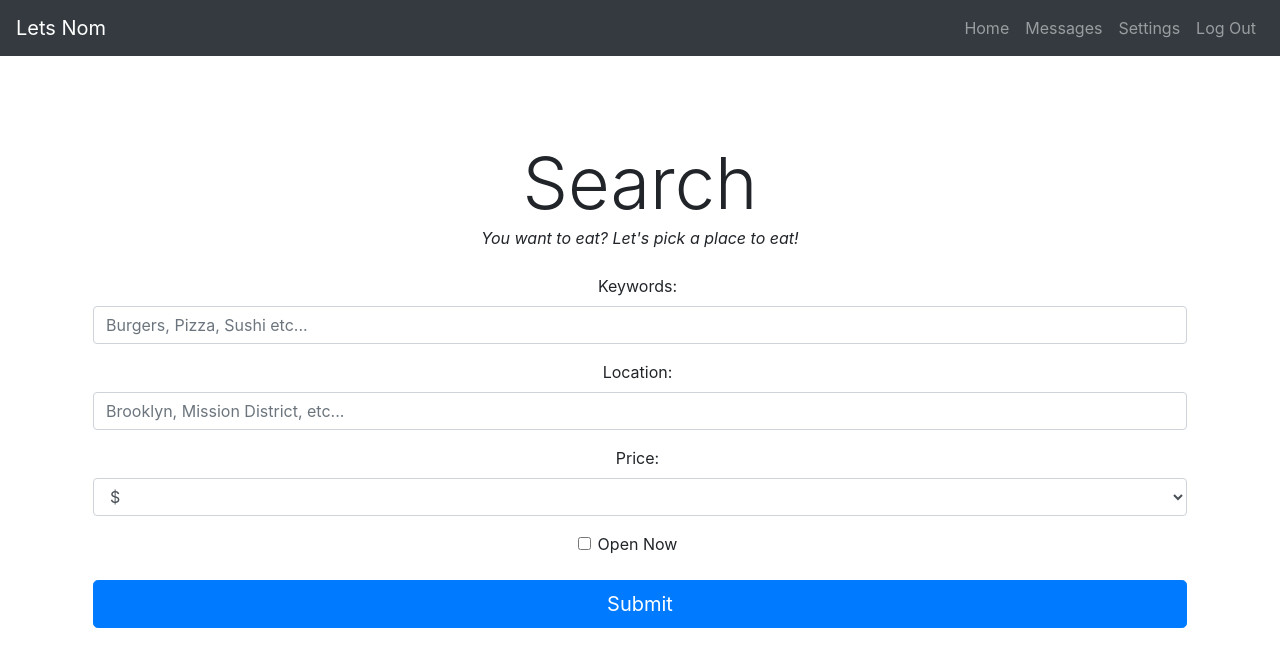
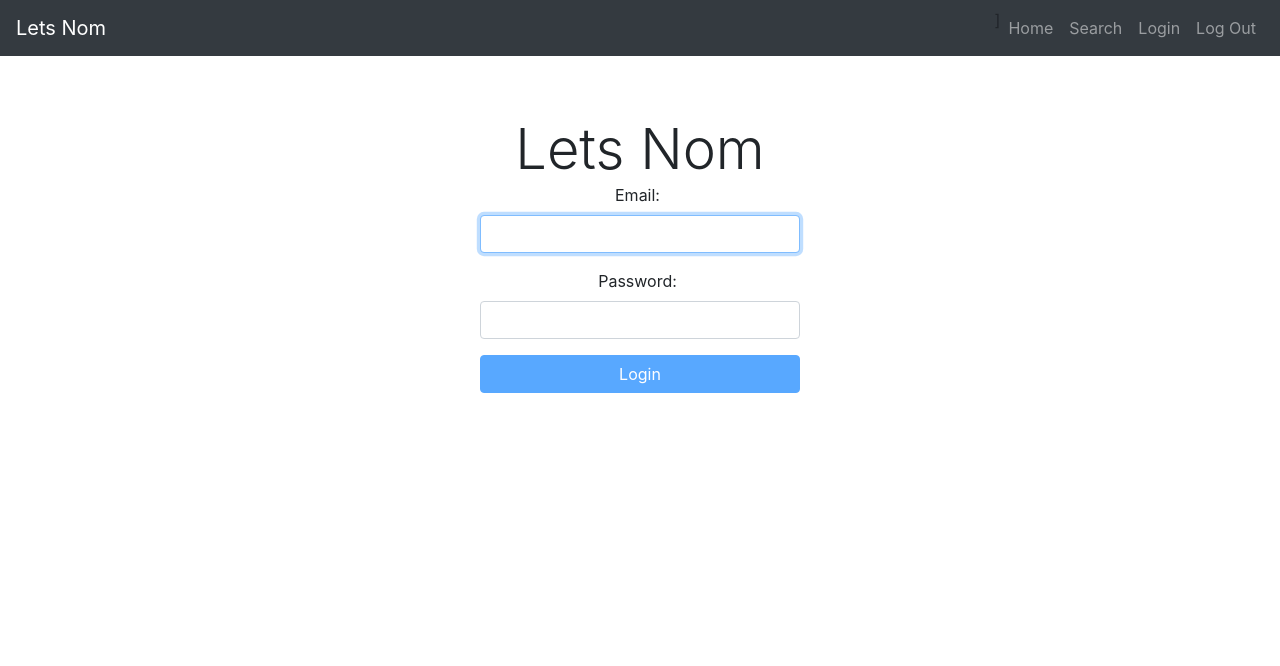
Before and after one commit to sevebarr/letsNom, a React (Create React App) app: page /login in a window 1280 px wide. Shown: the top 666 px of the page. Built offline with nearby package versions, Linux system fonts and the light colour scheme.

Commit message:
backend skeleton and navbar to dummy pages

```diff
--- a/package.json
+++ b/package.json
@@ -6,6 +6,7 @@
     "@testing-library/jest-dom": "^4.2.4",
     "@testing-library/react": "^9.5.0",
     "@testing-library/user-event": "^7.2.1",
+    "aws-amplify": "^3.0.17",
     "bootstrap": "^4.5.0",
     "bootstrap-react": "^0.3.1",
     "react": "^16.13.0",
--- a/src/App.css
+++ b/src/App.css
@@ -18,6 +18,32 @@ rgb(224,255,255) */
 .App {
 	text-align: center;
 }
+
+
+/* LOGIN */
+@media all and (min-width: 480px) {
+  .Home {
+    padding: 60px 0;
+  }
+
+  .Home form {
+    margin: 0 auto;
+    max-width: 320px;
+  }
+}
+
+/* LOGIN */
+@media all and (min-width: 480px) {
+  .Login {
+    padding: 60px 0;
+  }
+
+  .Login form {
+    margin: 0 auto;
+    max-width: 320px;
+  }
+}
+
 
 /* SEARCH */
 
--- a/src/App.js
+++ b/src/App.js
@@ -1,110 +1,41 @@
 import React, { useState } from 'react';
-
-import { Navbar, Nav, NavItem } from 'react-bootstrap'; // Components provided by Bootstrap
-import { Link } from 'react-router-dom';
-import { LinkContainer } from 'react-router-bootstrap';
-
-import Routes from './Routes';
-
-//import FoodsView from './components/zDEPRECATED.FoodsView';
 import Header from './components/Header';
-import AwaitingFriends from './components/AwaitingFriends';
-import FetchRestaurantResults from './components/FetchRestaurantResults.js';
-import SearchCriteria from './components/SearchCriteria';
+import Home from './components/Home';
+import Login from './components/Login';
+import LetsNom from './components/LetsNom';
 import './App.css';
+import {
+  BrowserRouter as Router,
+  Switch,
+  Route,
+  Link
+} from "react-router-dom";
 
 function App() {
-	const [ searchTerms, setSearchTerms ] = useState('');
-	const [ currentComponent, setCurrentComponent ] = useState('SEARCH');
-	const [ restaurantList, setRestaurantList ] = useState([]);
-	const [ currentRestaurant, setCurrentRestaurant ] = useState(0);
-	const [ likedRestaurants, setLikedRestaurants ] = useState([]);
-	const [ dislikedRestaurants, setDislikedRestaurants ] = useState([]);
-	const [ superlikedRestaurants, setSuperlikedRestaurants ] = useState([]);
-	const [ lastRestaurant, setLastRestaurant ] = useState([]);
+	const [ isAuthenticated, setUserAuthenticated ] = useState(false);
 
-	const removeFromList = (list, restaurant) => list.filter((res) => res !== restaurant);
-	//filter from list - keep rest.id !== restaurantId
+return (
+	<div className="App">
+		<Router>
+		<Header />
+			<div>
+				<Switch>
+					<Route exact path="/">
+						<Home />
+					</Route>
+					<Route exact path="/login">
+						<Login />
+					</Route>
+					<Route exact path="/search">
+						<LetsNom />
+					</Route>
+				</Switch>
+			</div>
+		</Router>
+</div>
 
-	const modifyLists = (restaurant, action) => {
-		switch (action) {
-			case 'LIKE_RESTAURANT':
-				setCurrentRestaurant(currentRestaurant + 1);
-				setLikedRestaurants([ ...likedRestaurants, restaurant ]);
-				setLastRestaurant([ restaurant, ...lastRestaurant ]);
-				break;
+			)
 
-			case 'DISLIKE_RESTAURANT':
-				setCurrentRestaurant(currentRestaurant + 1);
-				setDislikedRestaurants([ ...dislikedRestaurants, restaurant ]);
-				setLastRestaurant([ restaurant, ...lastRestaurant ]);
-				break;
-
-			case 'SUPERLIKE_RESTAURANT':
-				setCurrentRestaurant(currentRestaurant + 1);
-				setSuperlikedRestaurants([ ...superlikedRestaurants, restaurant ]);
-				setLastRestaurant([ restaurant, ...lastRestaurant ]);
-				break;
-
-			case 'REWIND_RESTAURANT':
-				setLikedRestaurants(removeFromList(likedRestaurants, restaurantList[currentRestaurant - 1]));
-				setDislikedRestaurants(removeFromList(dislikedRestaurants, restaurantList[currentRestaurant - 1]));
-				setSuperlikedRestaurants(removeFromList(superlikedRestaurants, restaurantList[currentRestaurant - 1]));
-				setCurrentRestaurant(currentRestaurant - 1);
-
-				break;
-
-			case 'STATUS':
-				console.log('Liked', likedRestaurants, 'Dislike:', dislikedRestaurants, 'Super', superlikedRestaurants);
-				break;
-
-			default:
-				return null;
-		}
-	};
-
-	return (
-
-
-		<div className="App ">
-
-			<Header />
-			<div className="mt-5" />
-
-			{/* SEARCH CRITERIA */}
-			{currentComponent === 'SEARCH' ? (
-				<SearchCriteria setCurrentComponent={setCurrentComponent} setSearchTerms={setSearchTerms} />
-			) : null}
-
-			{/* BROWSE RESULTS */}
-			{currentComponent === 'RESTAURANTS' ? (
-				<div className="container">
-					<FetchRestaurantResults
-						currentRestaurant={currentRestaurant}
-						modifyLists={modifyLists}
-						setRestaurantList={setRestaurantList}
-						setCurrentComponent={setCurrentComponent}
-						searchTerms={searchTerms}
-					/>
-					{/* TEST BUTTON */}
-					{/* <button onClick={() => modifyLists(currentRestaurant, 'STATUS')}>
-						<h1>My Choices</h1>
-					</button> */}
-				</div>
-			) : null}
-
-			{/* FINISHED SEARCH */}
-			{currentComponent === 'WAIT' ? (
-				<div>
-					<AwaitingFriends
-						liked={likedRestaurants}
-						superliked={superlikedRestaurants}
-						disliked={dislikedRestaurants}
-					/>
-				</div>
-			) : null}
-		</div>
-	);
-}
+};
 
 export default App;
--- a/src/Routes.js
+++ b/src/Routes.js
@@ -1,6 +1,8 @@
 import React from "react";
 import { Route, Switch } from "react-router-dom";
 import Home from "./components/Home";
+import Login from "./components/Login";
+
 
 export default function Routes() {
   return (
@@ -8,6 +10,10 @@ export default function Routes() {
       <Route exact path="/">
         <Home />
       </Route>
+      <Route exact path="/login">
+        <Login />
+      </Route>
+
     </Switch>
   );
 }
--- a/src/components/Actions.js
+++ b/src/components/Actions.js
@@ -6,7 +6,7 @@ import Dislike from './actionButtons/Dislike';
 
 const Actions = (props) => {
 	return (
-		<div className="actions fixed-bottom bg-light">
+		<div className="actions fixed-bottom pb-4 pt-4 bg-light">
 			<Like restaurant={props.restaurant} modifyLists={props.modifyLists} />
 			<Superlike restaurant={props.restaurant} modifyLists={props.modifyLists} />
 			<Rewind restaurant={props.restaurant} modifyLists={props.modifyLists} />
--- a/src/components/Header.js
+++ b/src/components/Header.js
@@ -1,16 +1,20 @@
 import React, { Component } from 'react';
-import { Nav, Navbar, NavItem } from 'react-bootstrap'; // Components provided by Bootstrap
-
 import { Link } from 'react-router-dom';
 
 // import Routes from './Routes';
-// import { Link, withRouter } from 'react-router-dom';
 // import { LinkContainer } from 'react-router-bootstrap'; // Allows App to route to the required link without refreshing the browser
 
-//import { Navbar, Nav, NavItem, NavDrowpdown, MenuItem } from 'react-bootstrap';
+import { Navbar, Nav, NavItem, NavDrowpdown, MenuItem } from 'react-bootstrap';
 
 
 class Header extends Component {
+
+	handleLogout = () => {
+		//this.props.setCurrentComponent('LOGIN');
+		// this.props.setUserAuthenticated(false);
+
+	}
+
 	render() {
 		return (
 
@@ -21,18 +25,11 @@ class Header extends Component {
 
 					<div className="collapse navbar-collapse" id="myNavToggle">
 						<div className="navbar-nav ml-auto">
-						<Nav.Link href="/">
-								Home
-							</Nav.Link>
-							<Nav.Link href="/">
-								Messages
-							</Nav.Link>
-							<Nav.Link href="/">
-								Settings
-							</Nav.Link>
-							<Nav.Link href="/">
-								Log Out
-							</Nav.Link>
+
+]							<Nav.Link href="/">Home</Nav.Link>
+							<Nav.Link href="/search">Search</Nav.Link>
+							<Nav.Link href="/login">Login</Nav.Link>
+							<Nav.Link onClick={this.handleLogout} href="/">Log Out</Nav.Link>
 
 						</div>
 					</div>
--- a/src/components/Home.js
+++ b/src/components/Home.js
@@ -1,12 +1,19 @@
 import React from "react";
-//import "./Home.css";
+import { Navbar, Nav, NavItem, NavDrowpdown, MenuItem } from 'react-bootstrap';
+
+
 
 export default function Home() {
   return (
     <div className="Home">
       <div className="lander">
-        <h1>Lets Nom</h1>
-        <p>Want to eat? Let's get a treat.</p>
+        <div className="jumbotron display-2 m-5">Lets Nom</div>
+        <div>
+          <div className="m-3"><em className="display-4 ">Need a treat? </em></div>
+						<button className="p-3 btn btn-lg btn-link">
+            <Nav.Link className="display-4" href="/search">Pick a place to eat!</Nav.Link>
+            </button>
+            </div>
       </div>
     </div>
   );
--- /dev/null
+++ b/src/components/LetsNom.js
@@ -0,0 +1,94 @@
+import React, { useState } from 'react';
+import AwaitingFriends from './AwaitingFriends';
+import FetchRestaurantResults from './FetchRestaurantResults.js';
+import SearchCriteria from './SearchCriteria';
+
+function LetsNom() {
+	const [ searchTerms, setSearchTerms ] = useState('');
+	const [ currentComponent, setCurrentComponent ] = useState('SEARCH');
+	const [ restaurantList, setRestaurantList ] = useState([]);
+	const [ currentRestaurant, setCurrentRestaurant ] = useState(0);
+	const [ likedRestaurants, setLikedRestaurants ] = useState([]);
+	const [ dislikedRestaurants, setDislikedRestaurants ] = useState([]);
+	const [ superlikedRestaurants, setSuperlikedRestaurants ] = useState([]);
+	const [ lastRestaurant, setLastRestaurant ] = useState([]);
+
+	const removeFromList = (list, restaurant) => list.filter((res) => res !== restaurant);
+	//filter from list - keep rest.id !== restaurantId
+
+	const modifyLists = (restaurant, action) => {
+		switch (action) {
+			case 'LIKE_RESTAURANT':
+				setCurrentRestaurant(currentRestaurant + 1);
+				setLikedRestaurants([ ...likedRestaurants, restaurant ]);
+				setLastRestaurant([ restaurant, ...lastRestaurant ]);
+				break;
+
+			case 'DISLIKE_RESTAURANT':
+				setCurrentRestaurant(currentRestaurant + 1);
+				setDislikedRestaurants([ ...dislikedRestaurants, restaurant ]);
+				setLastRestaurant([ restaurant, ...lastRestaurant ]);
+				break;
+
+			case 'SUPERLIKE_RESTAURANT':
+				setCurrentRestaurant(currentRestaurant + 1);
+				setSuperlikedRestaurants([ ...superlikedRestaurants, restaurant ]);
+				setLastRestaurant([ restaurant, ...lastRestaurant ]);
+				break;
+
+			case 'REWIND_RESTAURANT':
+				setLikedRestaurants(removeFromList(likedRestaurants, restaurantList[currentRestaurant - 1]));
+				setDislikedRestaurants(removeFromList(dislikedRestaurants, restaurantList[currentRestaurant - 1]));
+				setSuperlikedRestaurants(removeFromList(superlikedRestaurants, restaurantList[currentRestaurant - 1]));
+				setCurrentRestaurant(currentRestaurant - 1);
+
+				break;
+
+			case 'STATUS':
+				console.log('Liked', likedRestaurants, 'Dislike:', dislikedRestaurants, 'Super', superlikedRestaurants);
+				break;
+
+			default:
+				return null;
+		}
+	};
+
+	return (
+		<div className="App ">
+			<div className="mt-5" />
+
+			{currentComponent === 'SEARCH' ? (
+				<SearchCriteria setCurrentComponent={setCurrentComponent} setSearchTerms={setSearchTerms} />
+			) : null}
+
+			{currentComponent === 'RESTAURANTS' ? (
+				<div className="container">
+					<FetchRestaurantResults
+						currentRestaurant={currentRestaurant}
+						modifyLists={modifyLists}
+						setRestaurantList={setRestaurantList}
+						setCurrentComponent={setCurrentComponent}
+						searchTerms={searchTerms}
+					/>
+					{/* TEST BUTTON */}
+					{/* <button onClick={() => modifyLists(currentRestaurant, 'STATUS')}>
+						<h1>My Choices</h1>
+					</button> */}
+				</div>
+			) : null}
+
+			{currentComponent === 'WAIT' ?
+			(
+				<div>
+					<AwaitingFriends
+						liked={likedRestaurants}
+						superliked={superlikedRestaurants}
+						disliked={dislikedRestaurants}
+					/>
+				</div>)	: null }
+
+		</div>
+	)
+};
+
+export default LetsNom;
--- /dev/null
+++ b/src/components/Login.js
@@ -0,0 +1,52 @@
+import React, { useState } from "react";
+import { Button, FormGroup, FormControl, FormLabel } from "react-bootstrap";
+import { Auth } from "aws-amplify";
+
+
+export default function Login() {
+  const [email, setEmail] = useState("");
+  const [password, setPassword] = useState("");
+
+  function validateForm() {
+    return email.length > 0 && password.length > 0;
+  }
+
+  async function handleSubmit(event) {
+    event.preventDefault();
+
+    try {
+      await Auth.signIn(email, password);
+      alert("Logged in");
+    } catch (e) {
+      alert(e.message);
+    }
+  }
+
+  return (
+    <div className="Login">
+      <div className="display-4">Lets Nom</div>
+      <form onSubmit={handleSubmit}>
+        <FormGroup controlId="email" bsSize="large">
+          <FormLabel>Email:</FormLabel>
+          <FormControl
+            autoFocus
+            type="email"
+            value={email}
+            onChange={e => setEmail(e.target.value)}
+          />
+        </FormGroup>
+        <FormGroup controlId="password" bsSize="large">
+          <FormLabel>Password:</FormLabel>
+          <FormControl
+            value={password}
+            onChange={e => setPassword(e.target.value)}
+            type="password"
+          />
+        </FormGroup>
+        <Button block bsSize="large" disabled={!validateForm()} type="submit">
+          Login
+        </Button>
+      </form>
+    </div>
+  );
+}
--- a/src/components/SearchCriteria.js
+++ b/src/components/SearchCriteria.js
@@ -59,8 +59,8 @@ export default class SearchCriteria extends React.Component {
 					<em>You want to eat? Let's pick a place to eat!</em>
 				</div>
 
-				<form>
-					<div className="form-group">
+				<form className="container">
+					<div className="form-group container">
 						<div className="search-sub search_term ">
 							<label htmlFor="term">Keywords: </label>
 							<input
@@ -73,8 +73,8 @@ export default class SearchCriteria extends React.Component {
 								placeholder="Burgers, Pizza, Sushi etc..."
 							/>
 						</div>
-
-						<div className="search-sub location">
+						<div className="row">
+						<div className="search-sub col-6 location">
 							<label htmlFor="term">Location: </label>
 							<input
 								className="form-control"
@@ -87,7 +87,7 @@ export default class SearchCriteria extends React.Component {
 							/>
 						</div>
 
-						<div className="search-sub ">
+							<div className="search-sub col-6 align-self-center">
 								<label for="inputPrice">Price:</label>
 
 								<select
@@ -102,8 +102,8 @@ export default class SearchCriteria extends React.Component {
 									<option value="4">$$$$</option>
 								</select>
 							</div>
-
-						<div className="search-sub open_now ">
+							</div>
+						<div className="search-sub open_now align-self-center">
 							<input
 								type="checkbox"
 								className="form-check-input"
@@ -112,8 +112,9 @@ export default class SearchCriteria extends React.Component {
 								id="open_now"
 								name="open_now"
 							/>
-							<label htmlFor="open_now">Open Now</label>
+							<label htmlFor="open_now ">Open Now</label>
 							</div>
+
 
 						<div className="search-sub submit">
 							<button
--- a/src/index.js
+++ b/src/index.js
@@ -1,6 +1,5 @@
 import React from 'react';
 import ReactDOM from 'react-dom';
-import { BrowserRouter as Router } from 'react-router-dom';
 import App from './App';
 import * as serviceWorker from './serviceWorker';
 import 'bootstrap/dist/css/bootstrap.css';
@@ -8,9 +7,7 @@ import 'bootstrap/dist/css/bootstrap.css';
 import './index.css';
 
 ReactDOM.render(
-  <Router>
-    <App />
-  </Router>,
+    <App />,
   document.getElementById('root')
 );
 
```
Also changed, not shown: 2 other files (tests, documents, lock files or other folders). Lines whose indentation alone changed are shown as unchanged.
